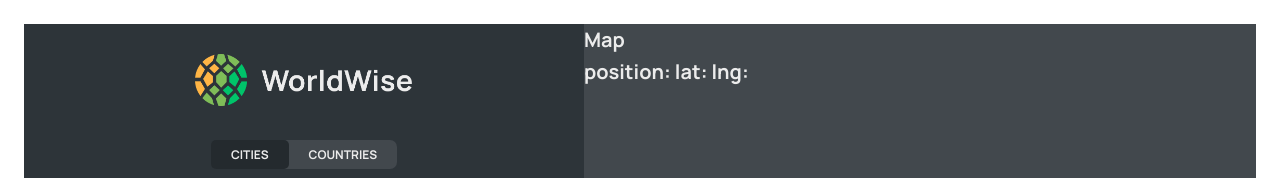
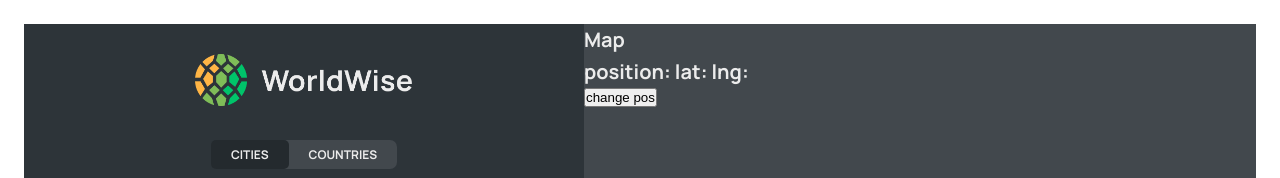
Before and after one commit to AnexDev1/worldwise, a React (Vite) app: page /app/cities in a window 1280 px wide. Shown: the top 178 px of the page. Built offline with nearby package versions, Linux system fonts and the light colour scheme; data requests are answered from the project's data file.

Commit message:
testing...

```diff
--- a/package.json
+++ b/package.json
@@ -11,7 +11,7 @@
     "server": "json-server --watch data/cities.json --port 8000 --delay 500"
   },
   "dependencies": {
-    "json-server": "^0.17.3",
+    "json-server": "^0.17.4",
     "react": "^18.2.0",
     "react-dom": "^18.2.0",
     "react-router-dom": "^6.16.0"
--- a/src/components/Map/Map.jsx
+++ b/src/components/Map/Map.jsx
@@ -12,6 +12,9 @@ function Map() {
       <h1>
         position: lat: {lat} lng: {lng}
       </h1>
+      <button onClick={() => setSearchParams({ lat: 30, lng: 50 })}>
+        change pos
+      </button>
     </div>
   );
 }
```
Also changed, not shown: 1 other file (tests, documents, lock files or other folders).
